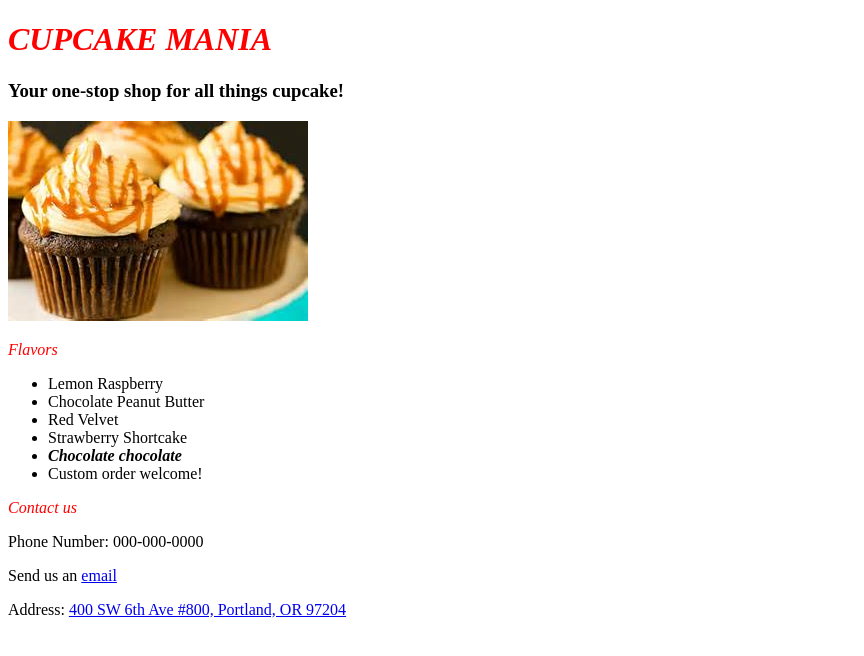
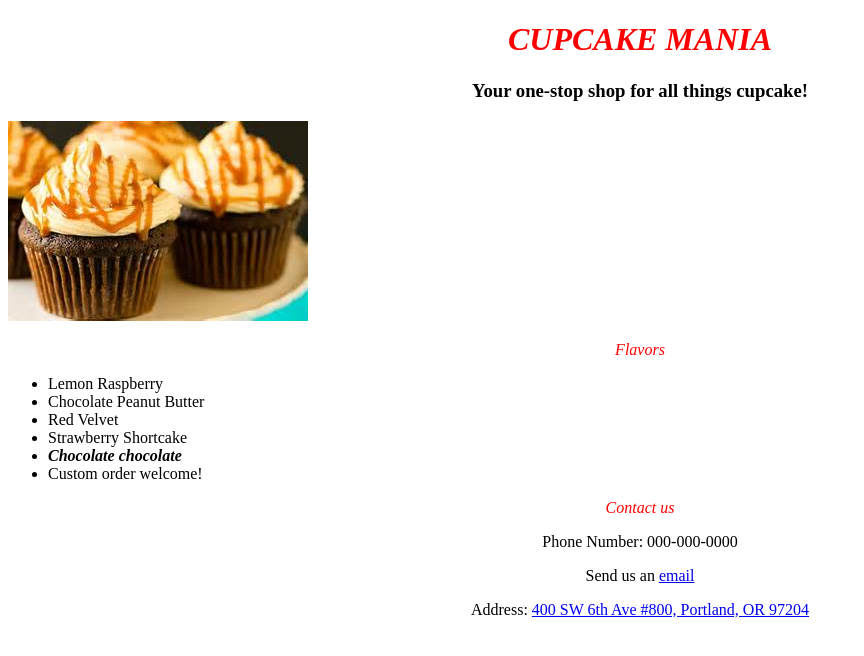
Before and after one commit to glatimer/cupcake, a plain HTML site: page cupcake-website.html in a window 1280 px wide. Shown: the whole page, without its empty margins (0-864 px from the left). Drawn offline with Linux system fonts and the light colour scheme.

Commit message:
Added center alignment to stylesheet.css.

```diff
--- a/css/stylesheet.css
+++ b/css/stylesheet.css
@@ -6,3 +6,12 @@
   font-weight: bold;
   font-style: italic;
 }
+h1 {
+  text-align: center;
+}
+h3 {
+  text-align: center;
+}
+p {
+  text-align: center;
+}
```
